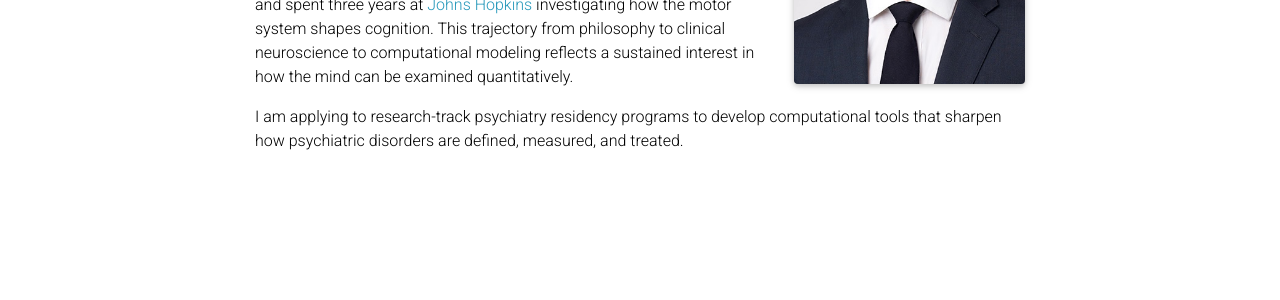
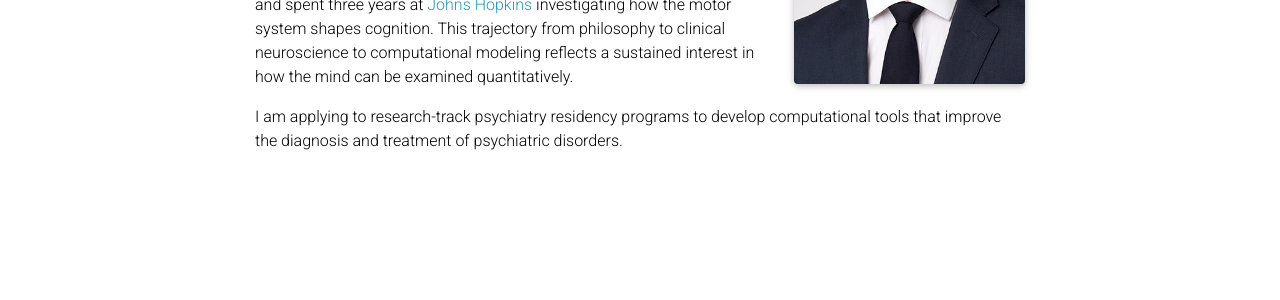
Before and after one commit to mitchellslapik/mitchellslapik.github.io, a Jekyll site: the page built from _pages/about.md, in a window 1280 px wide. Shown: the part 415-715 px from the top of the page. Built offline with Jekyll 4.4.1, drawn with Linux system fonts in a browser that asks for light colours; full-size pictures stand in for the smaller copies a plugin makes; comment, search, counter and statistics services are not loaded; a style sheet for code colours, icons or effects is not loaded.

Commit message:
Update about.md

```diff
--- a/_pages/about.md
+++ b/_pages/about.md
@@ -18,4 +18,4 @@ social: false  # includes social icons at the bottom of the page
 
 <p>Before my doctoral training, I studied philosophy at <a href="https://www.swarthmore.edu/">Swarthmore College</a> and spent three years at <a href="https://www.jhu.edu/">Johns Hopkins</a> investigating how the motor system shapes cognition. This trajectory from philosophy to clinical neuroscience to computational modeling reflects a sustained interest in how the mind can be examined quantitatively.</p>
 
-<p>I am applying to research-track psychiatry residency programs to develop computational tools that sharpen how psychiatric disorders are defined, measured, and treated.</p>
+<p>I am applying to research-track psychiatry residency programs to develop computational tools that improve the diagnosis and treatment of psychiatric disorders.</p>
```
